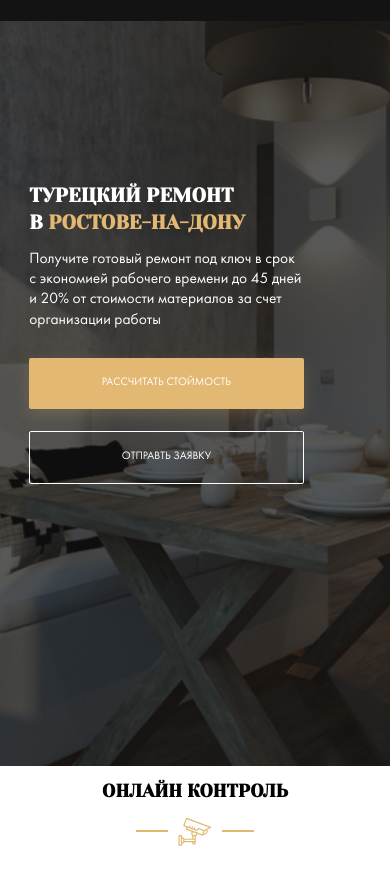
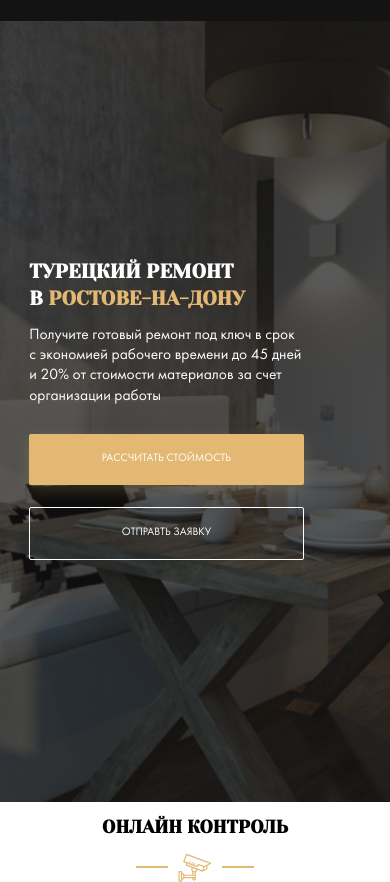
Before and after one commit to Webdevmaksim/Webdevmaksim.github.io, a website: page index.html in a window 390 px wide. Shown: the part 42-924 px from the top of the page. Before the commit the page ends 888 px from the top, so only its background shows below. Drawn offline with Linux system fonts and the light colour scheme; files whose address does not match are found by name.

Commit message:
minor fixes

```diff
--- a/sass/_media.sass
+++ b/sass/_media.sass
@@ -1,10 +1,14 @@
-@media screen and ( max-width: 1200px )
+@media screen and ( max-width: 1300px )
     html
         font-size: 12px
+        .hero
+        padding-top: 0px
     .nav
         &__item
             margin-right: 1rem
 @media screen and ( max-width: 992px )
+    .hero
+        padding-top: 80px
     .nav
         display: none
     .hero
--- a/sass/templates/_header.sass
+++ b/sass/templates/_header.sass
@@ -19,7 +19,7 @@
         text-decoration: none
         color: $light
         text-transform: uppercase
-        margin-right: 2.5rem
+        margin-right: 2.6rem
         transition: color 0.2s
         &:hover
             color: $primary
--- a/sass/templates/_hero.sass
+++ b/sass/templates/_hero.sass
@@ -4,7 +4,7 @@
     flex-direction: column
     justify-content: center
     align-items: flex-start
-    margin-top: -3rem
+    padding-top: 100px
     background: $dark url('../img/hero/main-bg.jpg') no-repeat center / cover
     height: 100vh
     color: $light
```
Also changed, not shown: css/style.css.
